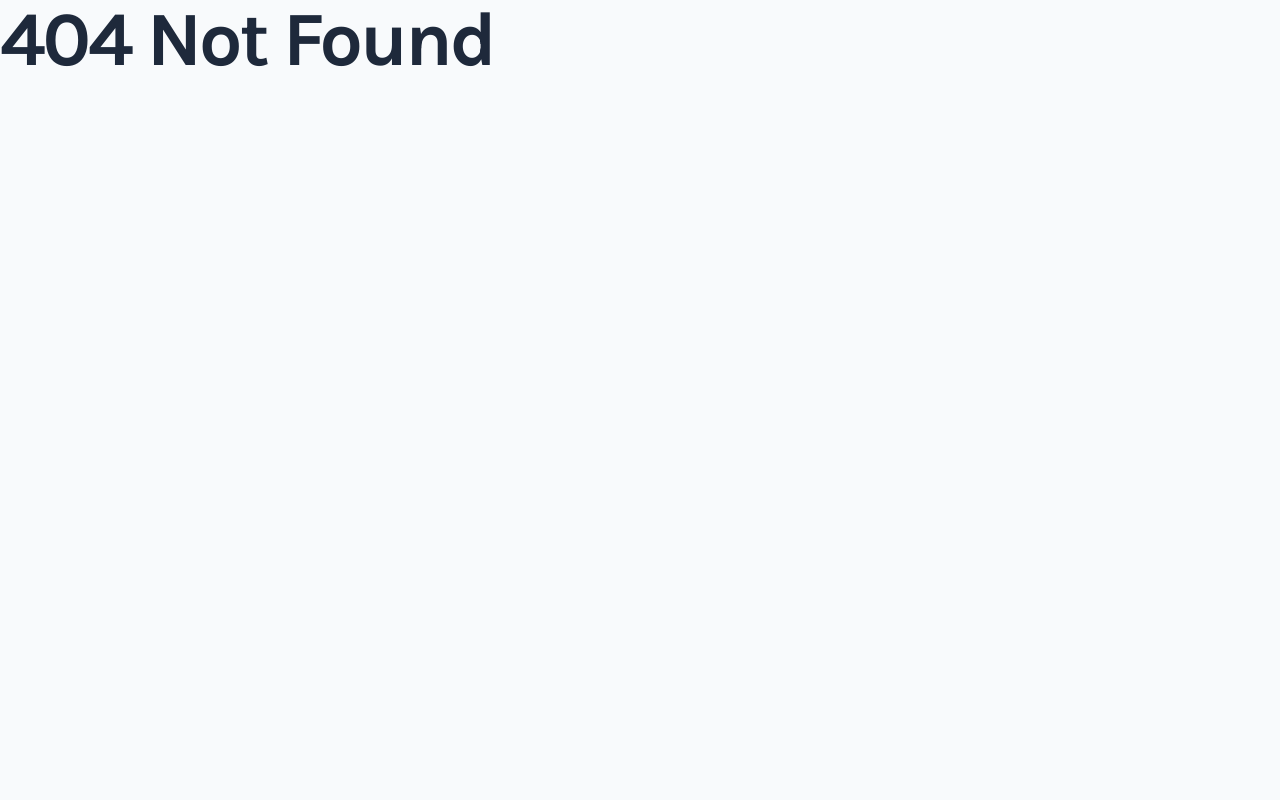
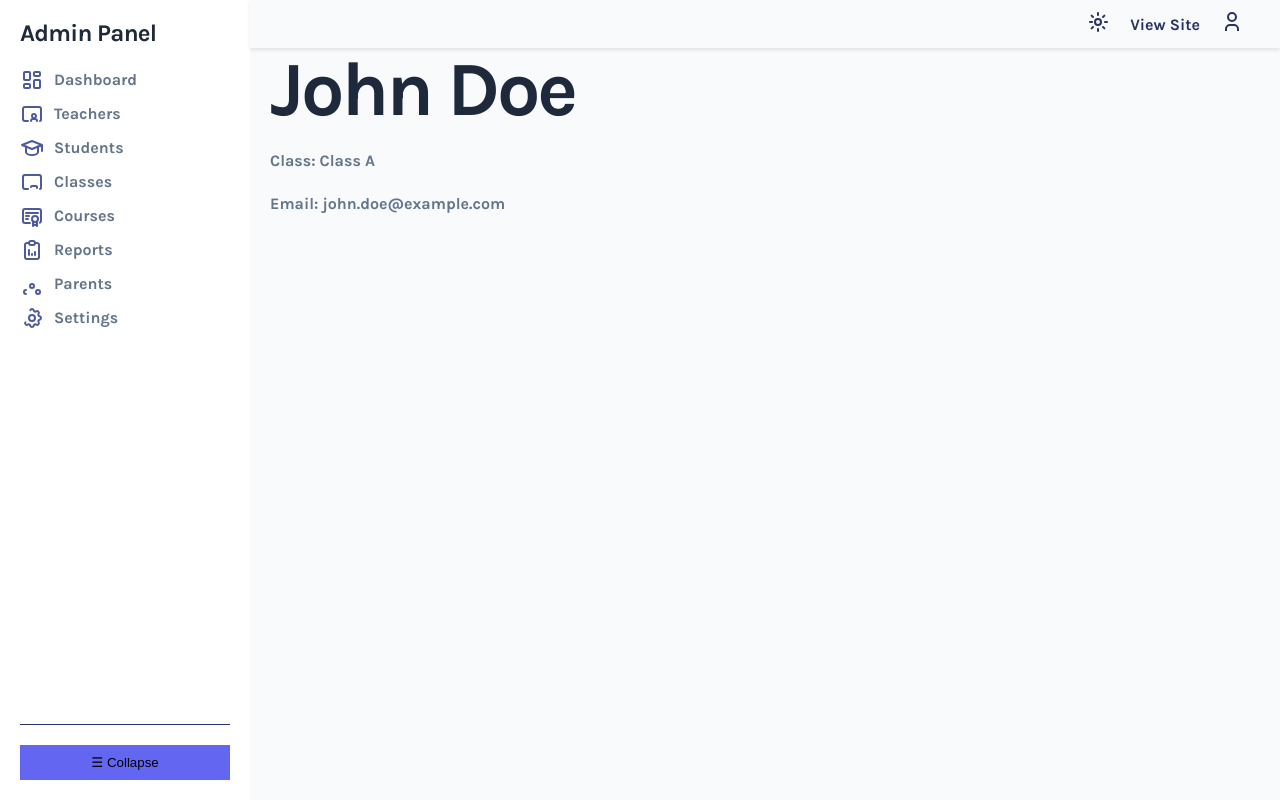
Before and after one commit to habibma/quizzical, a React (Vite) app: page /principal/students/1 in a window 1280 px wide. Before the commit this address had no page. Built offline with nearby package versions, Linux system fonts and the light colour scheme.

Commit message:
feat: add profile page for each student

```diff
--- a/src/pages/SchoolAdmin/Students/StudentItem.jsx
+++ b/src/pages/SchoolAdmin/Students/StudentItem.jsx
@@ -1,18 +1,26 @@
 
-const StudentItem = ({ name, className, email, profilePic, grade, status, isSelected, onSelect, onRemove }) => {
+import { useNavigate } from 'react-router-dom';
+
+const StudentItem = ({ id, name, className, email, profilePic, grade, status, isSelected, onSelect, onRemove }) => {
+    const navigate = useNavigate();
     const initials = name?.charAt(0).toUpperCase() || '?';
+
+    const handleOpenProfile = () => {
+        if (!id) return;
+        navigate(`/principal/students/${id}`);
+    };
 
     const handleKeyDown = (event) => {
         if (event.key === 'Enter' || event.key === ' ') {
             event.preventDefault();
-            onSelect?.();
+            handleOpenProfile();
         }
     };
 
     return (
         <article
             className={`student-item ${isSelected ? 'student-item--selected' : ''}`}
-            onClick={onSelect}
+            onClick={handleOpenProfile}
             onKeyDown={handleKeyDown}
             role="button"
             tabIndex={0}
--- /dev/null
+++ b/src/pages/SchoolAdmin/Students/StudentProfile.jsx
@@ -0,0 +1,26 @@
+
+import { useParams } from 'react-router-dom';
+import { useStudents } from '../../../context/SchoolAdmin/StudentsContext';
+
+const StudentProfile = () => {
+    const { studentId } = useParams();
+    const { students } = useStudents();
+
+    const student = students.find(
+        (item) => String(item.id) === String(studentId)
+    );
+
+    if (!student) {
+        return <p>Student not found.</p>;
+    }
+
+    return (
+        <div>
+            <h1>{student.name}</h1>
+            <p>Class: {student.className}</p>
+            <p>Email: {student.email}</p>
+        </div>
+    );
+};
+
+export default StudentProfile;
--- a/src/pages/SchoolAdmin/Students/Students.jsx
+++ b/src/pages/SchoolAdmin/Students/Students.jsx
@@ -200,6 +200,7 @@ const SchoolStudents = () => {
                         visibleStudents.map((student, index) => (
                             <StudentItem
                                 key={student.id}
+                                id={student.id}
                                 name={student.name}
                                 className={student.className}
                                 email={student.email}
--- a/src/routes/AppRoutes.jsx
+++ b/src/routes/AppRoutes.jsx
@@ -26,6 +26,7 @@ import SchoolCourses from '../pages/SchoolAdmin/Courses/Courses.jsx'
 import SchoolReports from '../pages/SchoolAdmin/Reports/Reports.jsx'
 import SchoolParents from '../pages/SchoolAdmin/Parents/Parents.jsx'
 import SchoolSettings from '../pages/SchoolAdmin/Settings/Settings.jsx'
+import StudentProfile from '../pages/SchoolAdmin/Students/StudentProfile.jsx'
 // teacher pages
 import TeacherLayout from '../layouts/TeacherLayout/TeacherLayout'
 import TeacherDashboard from '../pages/Teacher/Dashboard/Dashboard.jsx'
@@ -75,6 +76,7 @@ function AppRoutes({ theme, toggleTheme }) {
             <Route path="/principal" element={<SchoolAdminLayout theme={theme} toggleTheme={toggleTheme} />} >
                 <Route index element={<PrincipalDashboard />} />
                 <Route path="students" element={<SchoolStudents />} />
+                <Route path="students/:studentId" element={<StudentProfile />} />
                 <Route path="teachers" element={<SchoolTeachers />} />
                 <Route path="classes" element={<SchoolClasses />} />
                 <Route path="courses" element={<SchoolCourses />} />
```
